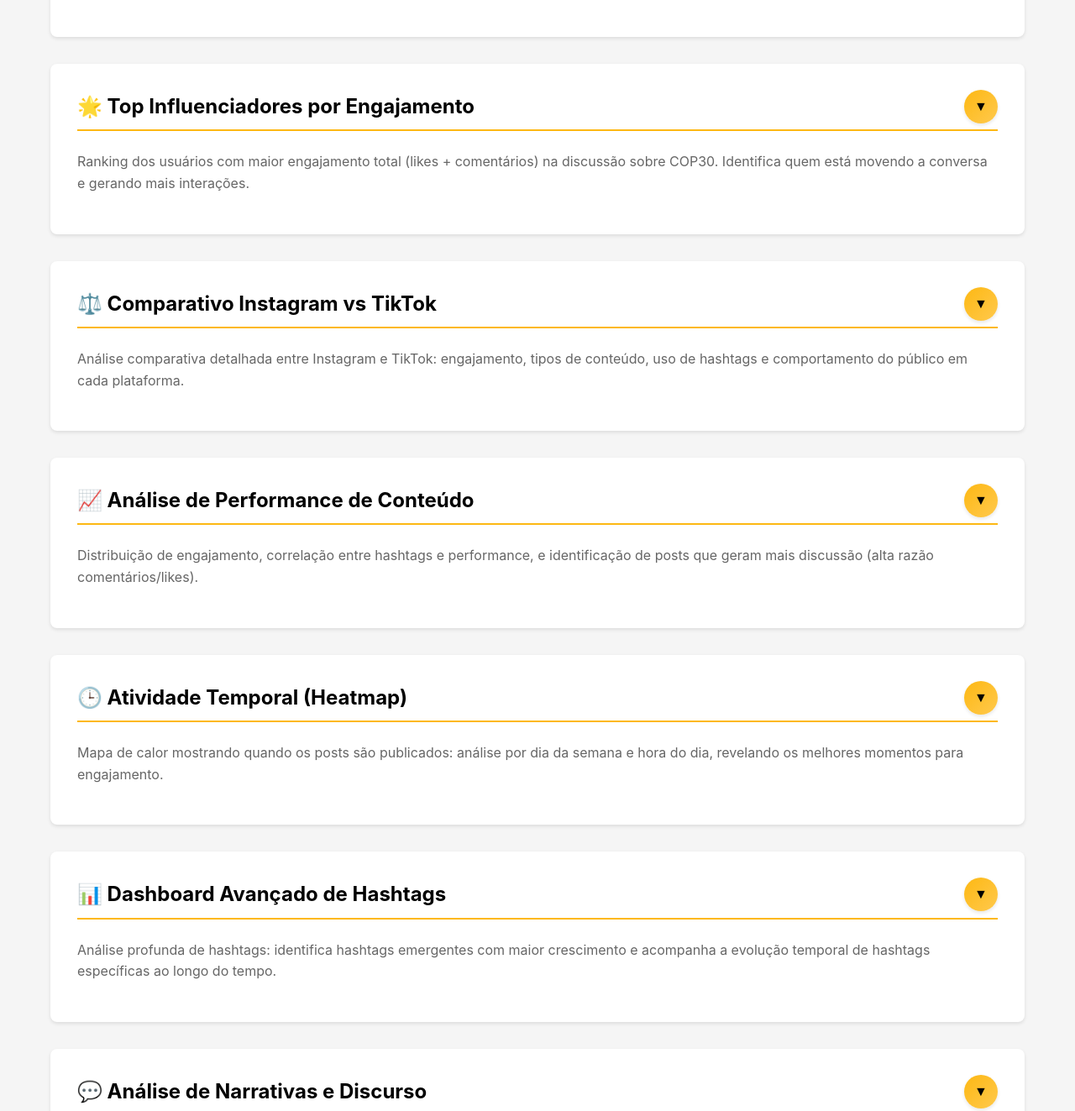
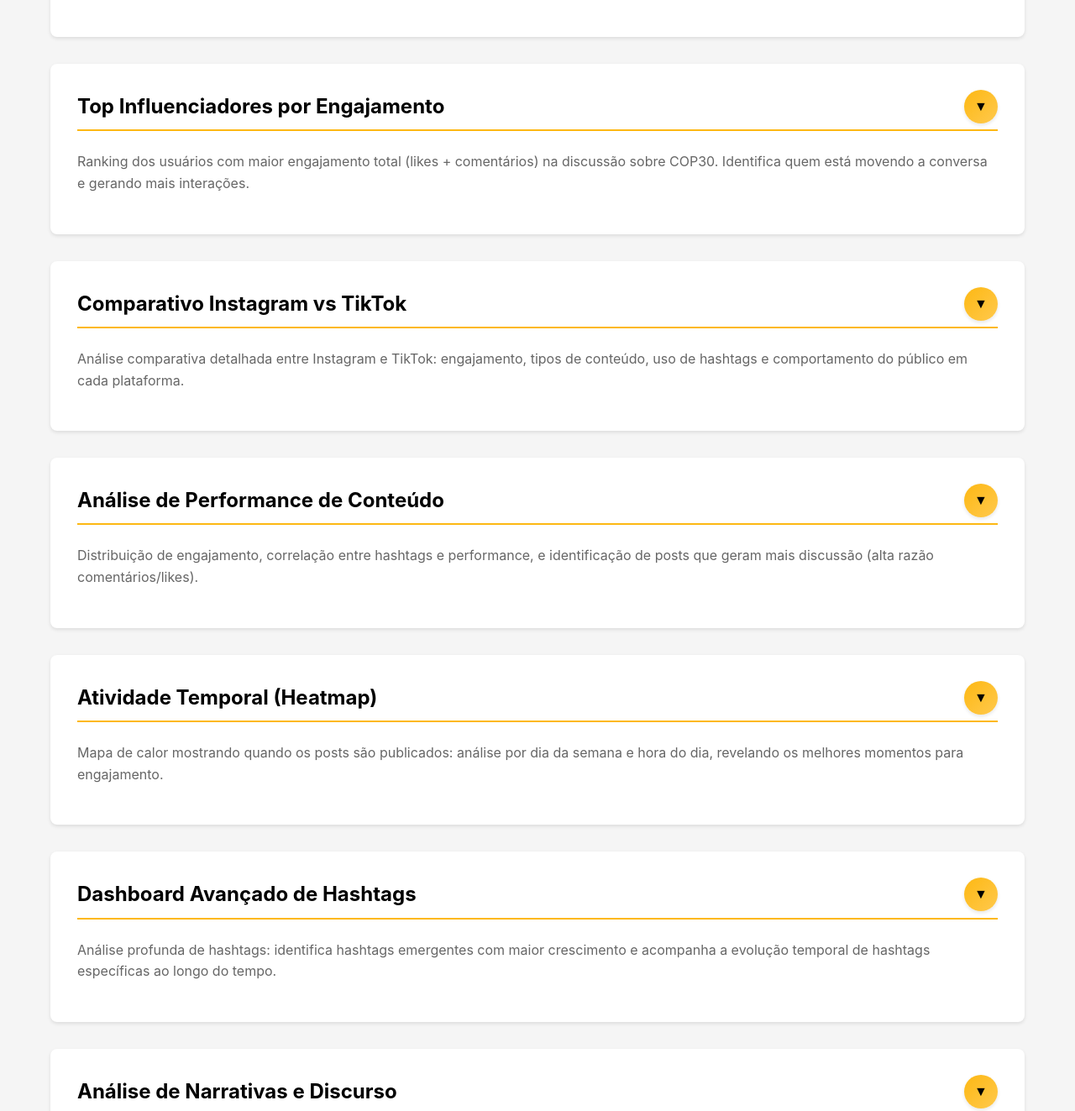
Before and after one commit to victorgois/cop30-colector, a website: page web-app/public/index.html in a window 1280 px wide. Shown: the part 3599-4922 px from the top of the page at 84% size. Drawn offline with nearby package versions, Linux system fonts and the light colour scheme; no server answers.

Commit message:
Remove emojis

```diff
--- a/web-app/public/index.html
+++ b/web-app/public/index.html
@@ -303,7 +303,7 @@
         <!-- Análise de Influenciadores -->
         <section id="influencers-section">
             <h2>
-                <span class="section-title">🌟 Top Influenciadores por Engajamento</span>
+                <span class="section-title">Top Influenciadores por Engajamento</span>
                 <button class="toggle-section" data-target="influencers-content" aria-label="Expandir/Recolher">▼</button>
             </h2>
             <div id="influencers-content" class="section-content">
@@ -318,7 +318,7 @@
         <!-- Comparativo entre Plataformas -->
         <section id="platform-comparison-section">
             <h2>
-                <span class="section-title">⚖️ Comparativo Instagram vs TikTok</span>
+                <span class="section-title">Comparativo Instagram vs TikTok</span>
                 <button class="toggle-section" data-target="platform-comparison-content" aria-label="Expandir/Recolher">▼</button>
             </h2>
             <div id="platform-comparison-content" class="section-content">
@@ -333,7 +333,7 @@
         <!-- Análise de Performance de Conteúdo -->
         <section id="content-performance-section">
             <h2>
-                <span class="section-title">📈 Análise de Performance de Conteúdo</span>
+                <span class="section-title">Análise de Performance de Conteúdo</span>
                 <button class="toggle-section" data-target="content-performance-content" aria-label="Expandir/Recolher">▼</button>
             </h2>
             <div id="content-performance-content" class="section-content">
@@ -348,7 +348,7 @@
         <!-- Atividade Temporal (Heatmap) -->
         <section id="temporal-heatmap-section">
             <h2>
-                <span class="section-title">🕒 Atividade Temporal (Heatmap)</span>
+                <span class="section-title">Atividade Temporal (Heatmap)</span>
                 <button class="toggle-section" data-target="temporal-heatmap-content" aria-label="Expandir/Recolher">▼</button>
             </h2>
             <div id="temporal-heatmap-content" class="section-content">
@@ -363,7 +363,7 @@
         <!-- Dashboard Avançado de Hashtags -->
         <section id="hashtag-dashboard-section">
             <h2>
-                <span class="section-title">📊 Dashboard Avançado de Hashtags</span>
+                <span class="section-title">Dashboard Avançado de Hashtags</span>
                 <button class="toggle-section" data-target="hashtag-dashboard-content" aria-label="Expandir/Recolher">▼</button>
             </h2>
             <div id="hashtag-dashboard-content" class="section-content">
@@ -378,7 +378,7 @@
         <!-- Análise de Narrativas -->
         <section id="narrative-analysis-section">
             <h2>
-                <span class="section-title">💬 Análise de Narrativas e Discurso</span>
+                <span class="section-title">Análise de Narrativas e Discurso</span>
                 <button class="toggle-section" data-target="narrative-analysis-content" aria-label="Expandir/Recolher">▼</button>
             </h2>
             <div id="narrative-analysis-content" class="section-content">
```
